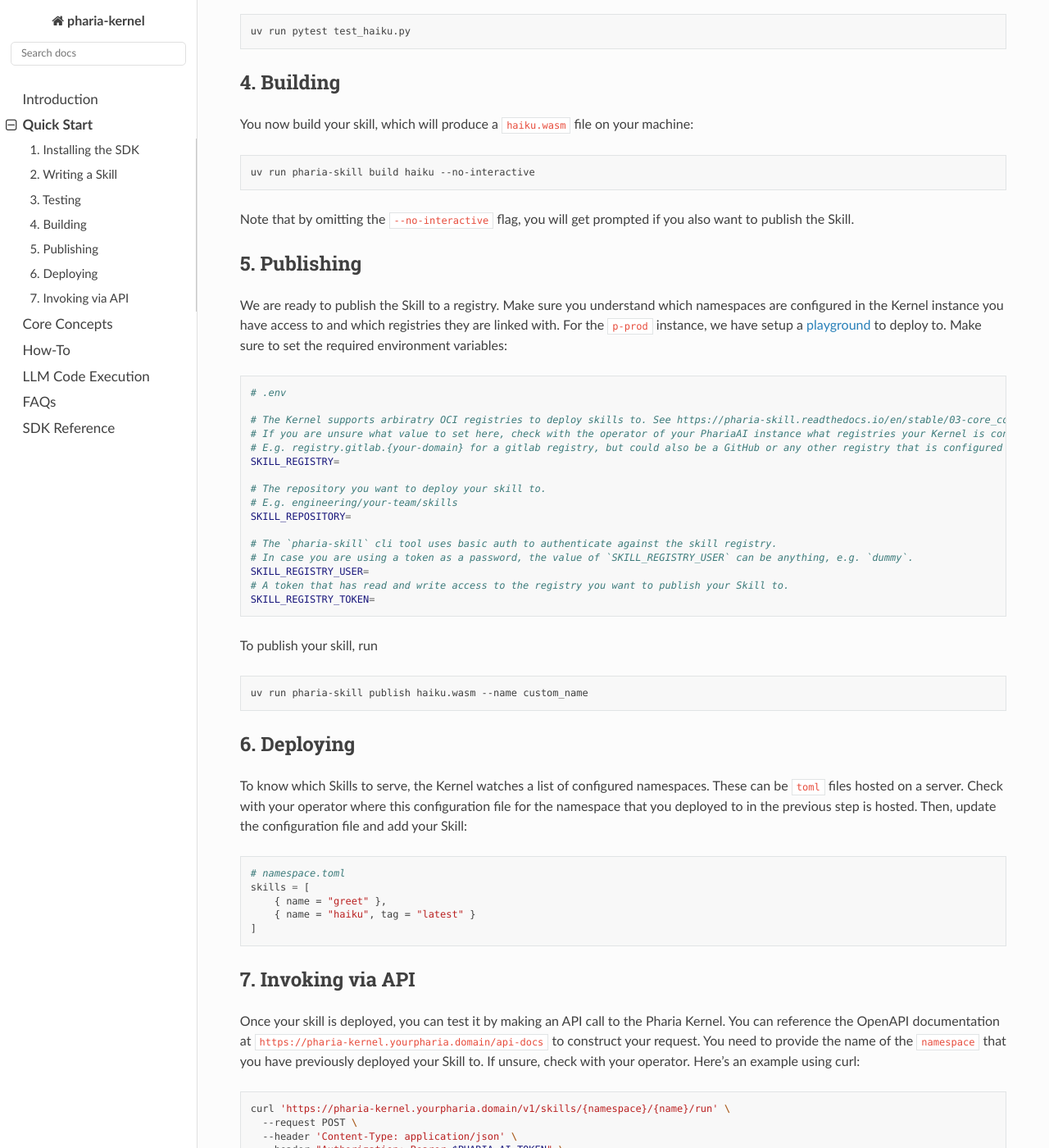
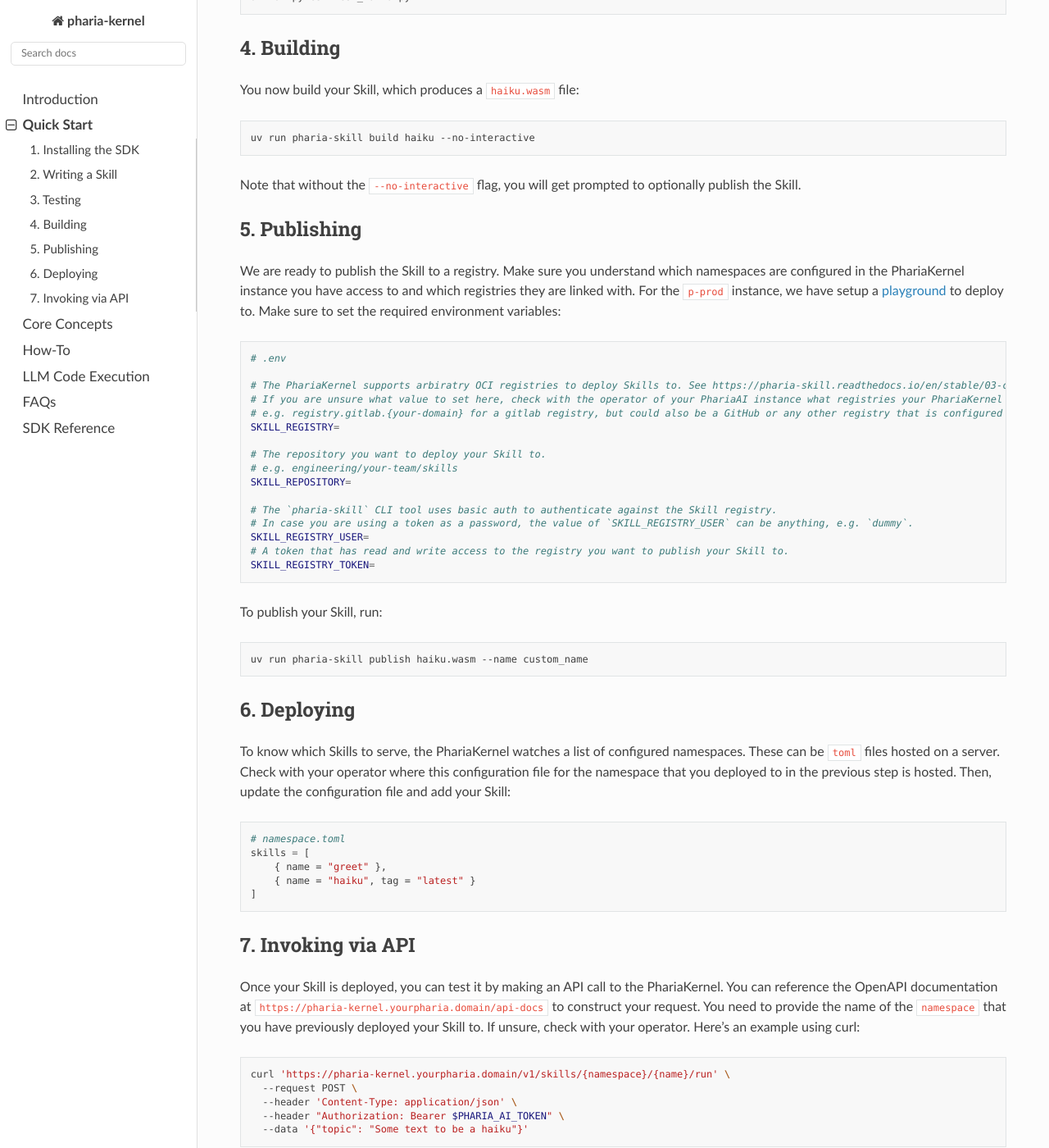
Before and after one commit to Aleph-Alpha/pharia-kernel-sdk-py, a Sphinx documentation site: the page built from docs/source/02-quick_start.md, in a window 1280 px wide and 1400 px high, scrolled down 2162 px. Shown: the whole window at 82% size. Built offline with Sphinx 7.4.7 and the Read the Docs theme 3.1.0, drawn with Linux system fonts in a browser that asks for light colours; some of the changed text lies outside the part shown.

Commit message:
docs: improve quick start guide

````diff
--- a/docs/source/02-quick_start.md
+++ b/docs/source/02-quick_start.md
@@ -12,9 +12,8 @@
 
 The SDK is published on PyPi.
 We recommend using [uv](https://docs.astral.sh/uv/) to manage Python dependencies.
-To add the SDK as a dependency to an existing project managed by `uv`, run
 
-We will create an example `haiku` skill, but you can use any name you want for your project.
+We will create an example `haiku` Skill, but you can use any name you want for your project.
 Create a new project
 
 ```sh
@@ -46,24 +45,24 @@
 
 
 @skill
-def run(csi: Csi, input: Input) -> Output:
+def generate_haiku(csi: Csi, input: Input) -> Output:
    system = Message.system("You are a poet who strictly speaks in haikus.")
    user = Message.user(input.topic)
-   params = ChatParams(max_tokens=64)
-   response = csi.chat("llama-3.1-8b-instruct", [system, user], params)
+   response = csi.chat("llama-3.1-8b-instruct", [system, user])
    return Output(haiku=response.message.content.strip())
 ```
 
-We first defined the input and output type as Pydantic models. Then, we create our entrypoint by decorating a function with `@skill`.
-This function must stick to the type signature in the example. The [Csi](03-core_concepts.md#csi) which we have defined as the first argument
-allows to do all the AI specific interactions with the outside world, in our example a completion request.
+We first define the input and output type as Pydantic models.
+Then, we create our entrypoint by decorating a function with `@skill`.
+This function must stick to the type signature in the example.
+The first argument [Csi](03-core_concepts.md#csi) provides the interface for interacting with the outside world, such as the chat request shown in our example.
 
 ## 3. Testing
 
 The `@skill` annotation does not modify the annotated function, which allows the test code to inject different variants of CSI.
 The `testing` module provides two implementations of CSI for testing:
 
-- The [DevCsi](https://pharia-skill.readthedocs.io/en/latest/references.html#pharia_skill.testing.DevCsi) can be used for testing Skill code locally against a running Pharia Kernel. See the docstring for how to set it up. It also supports exporting traces to Pharia Studio.
+- The [DevCsi](https://pharia-skill.readthedocs.io/en/latest/references.html#pharia_skill.testing.DevCsi) can be used for testing Skill code locally against a running PhariaKernel. See the docstring for how to set it up. It also supports exporting traces to PhariaStudio.
 - The [StubCsi](https://pharia-skill.readthedocs.io/en/latest/references.html#pharia_skill.testing.StubCsi) can be used as a base class for mock implementation.
 
 See [core concepts](03-core_concepts.md#testing) for more information on differences between running Skills in the Kernel and locally.
@@ -107,41 +106,41 @@
 
 ## 4. Building
 
-You now build your skill, which will produce a `haiku.wasm` file on your machine:
+You now build your Skill, which produces a `haiku.wasm` file:
 
 ```sh
 uv run pharia-skill build haiku --no-interactive
 ```
 
-Note that by omitting the `--no-interactive` flag, you will get prompted if you also want to publish the Skill.
+Note that without the `--no-interactive` flag, you will get prompted to optionally publish the Skill.
 
 ## 5. Publishing
 
 We are ready to publish the Skill to a registry.
-Make sure you understand which namespaces are configured in the Kernel instance you have access to and which registries they are linked with.
+Make sure you understand which namespaces are configured in the PhariaKernel instance you have access to and which registries they are linked with.
 For the `p-prod` instance, we have setup a [playground](https://gitlab.aleph-alpha.de/engineering/pharia-kernel-playground) to deploy to.
 Make sure to set the required environment variables:
 
 ```sh
 # .env
 
-# The Kernel supports arbiratry OCI registries to deploy skills to. See https://pharia-skill.readthedocs.io/en/stable/03-core_concepts.html#namespaces for more details.
-# If you are unsure what value to set here, check with the operator of your PhariaAI instance what registries your Kernel is configured with.
-# E.g. registry.gitlab.{your-domain} for a gitlab registry, but could also be a GitHub or any other registry that is configured in your Kernel.
+# The PhariaKernel supports arbiratry OCI registries to deploy Skills to. See https://pharia-skill.readthedocs.io/en/stable/03-core_concepts.html#namespaces for more details.
+# If you are unsure what value to set here, check with the operator of your PhariaAI instance what registries your PhariaKernel is configured with.
+# e.g. registry.gitlab.{your-domain} for a gitlab registry, but could also be a GitHub or any other registry that is configured for your PhariaKernel.
 SKILL_REGISTRY=
 
-# The repository you want to deploy your skill to.
-# E.g. engineering/your-team/skills
+# The repository you want to deploy your Skill to.
+# e.g. engineering/your-team/skills
 SKILL_REPOSITORY=
 
-# The `pharia-skill` cli tool uses basic auth to authenticate against the skill registry.
+# The `pharia-skill` CLI tool uses basic auth to authenticate against the Skill registry.
 # In case you are using a token as a password, the value of `SKILL_REGISTRY_USER` can be anything, e.g. `dummy`.
 SKILL_REGISTRY_USER=
 # A token that has read and write access to the registry you want to publish your Skill to.
 SKILL_REGISTRY_TOKEN=
 ```
 
-To publish your skill, run
+To publish your Skill, run:
 
 ```sh
 uv run pharia-skill publish haiku.wasm --name custom_name
@@ -149,7 +148,7 @@
 
 ## 6. Deploying
 
-To know which Skills to serve, the Kernel watches a list of configured namespaces. These can be `toml` files hosted on a server.
+To know which Skills to serve, the PhariaKernel watches a list of configured namespaces. These can be `toml` files hosted on a server.
 Check with your operator where this configuration file for the namespace that you deployed to in the previous step is hosted.
 Then, update the configuration file and add your Skill:
 
@@ -163,7 +162,7 @@
 
 ## 7. Invoking via API
 
-Once your skill is deployed, you can test it by making an API call to the Pharia Kernel. You can reference the OpenAPI documentation at `https://pharia-kernel.yourpharia.domain/api-docs` to construct your request. You need to provide the name of the `namespace` that you have previously deployed your Skill to. If unsure, check with your operator. Here's an example using curl:
+Once your Skill is deployed, you can test it by making an API call to the PhariaKernel. You can reference the OpenAPI documentation at `https://pharia-kernel.yourpharia.domain/api-docs` to construct your request. You need to provide the name of the `namespace` that you have previously deployed your Skill to. If unsure, check with your operator. Here's an example using curl:
 
 ```sh
 curl 'https://pharia-kernel.yourpharia.domain/v1/skills/{namespace}/{name}/run' \
````
Also changed, not shown: other parts of docs/source/02-quick_start.md (+5 -5 lines).
